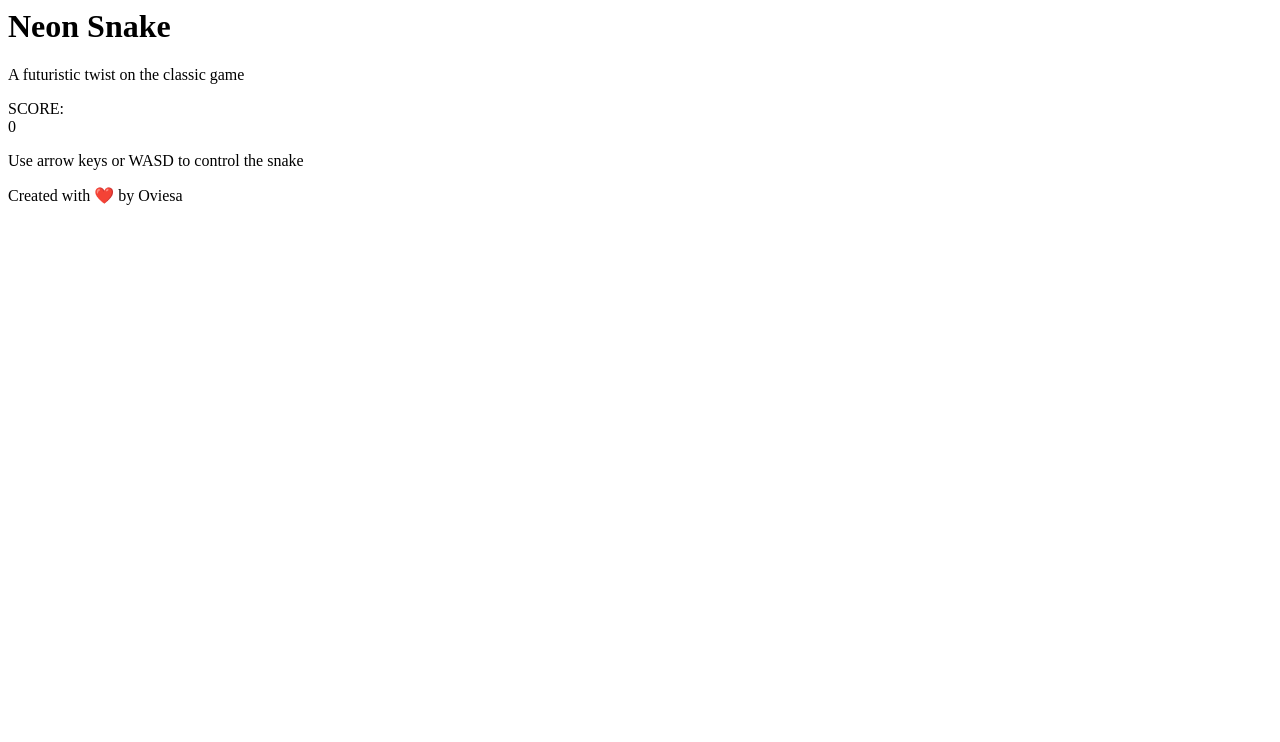
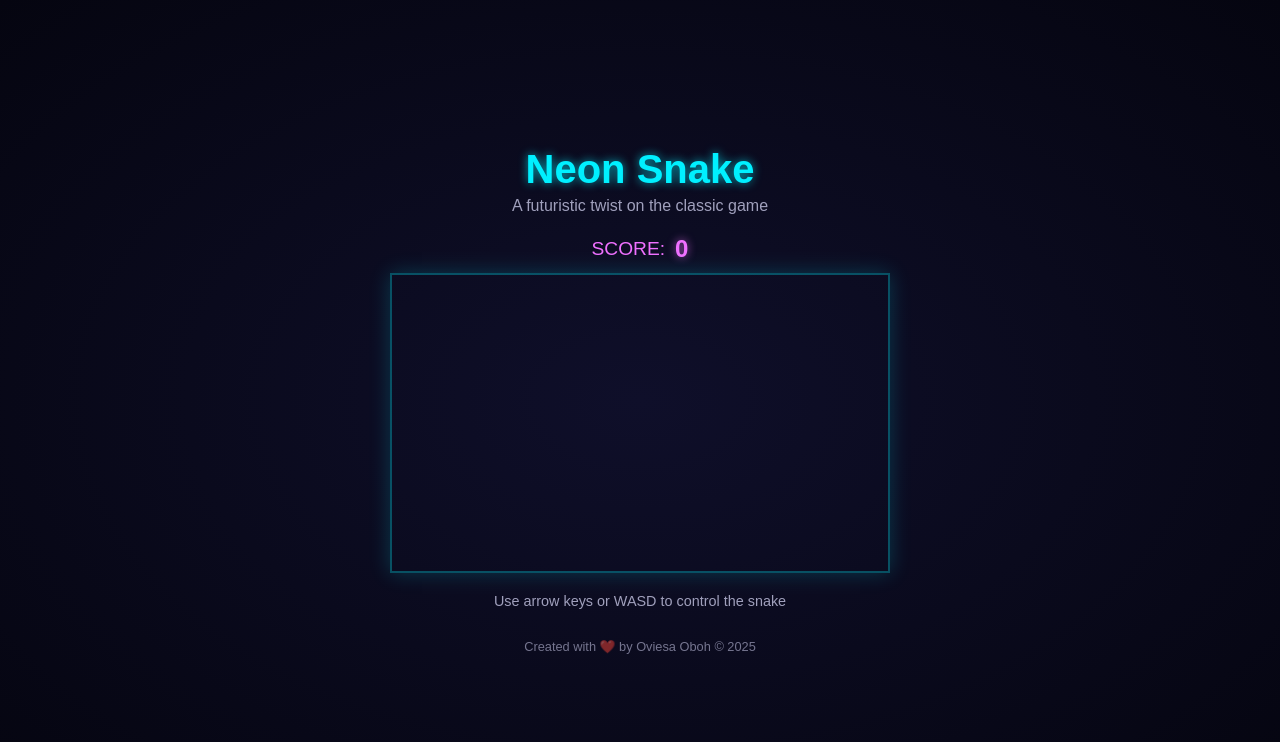
Before and after one commit to oviesao/Snake-Game, a plain HTML site: page index.html in a window 1280 px wide. Drawn offline with Linux system fonts and the light colour scheme.

Commit message:
Update index.html

```diff
--- a/index.html
+++ b/index.html
@@ -1,3 +1,12 @@
+<!DOCTYPE html>
+<html lang="en">
+<head>
+  <meta charset="UTF-8" />
+  <meta name="viewport" content="width=device-width, initial-scale=1.0" />
+  <title>Neon Snake</title>
+  <link rel="stylesheet" href="neon-theme.css" />
+</head>
+<body>
   <div class="game-container">
     <header>
       <h1>Neon Snake</h1>
@@ -8,6 +17,7 @@
       <span>SCORE:</span>
       <div class="score">0</div>
     </div>
+
     <div class="stage"></div>
 
     <div class="controls">
@@ -15,6 +25,8 @@
     </div>
 
     <footer>
-    <p>Created with ❤️ by Oviesa</p>
+      <p>Created with ❤️ by Oviesa Oboh &copy; 2025</p>
     </footer>
   </div>
+</body>
+</html>
```
Lines whose indentation alone changed are shown as unchanged.
